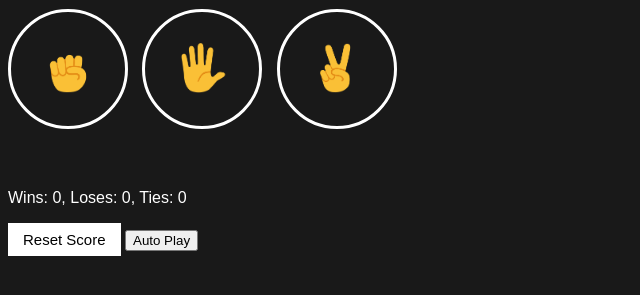
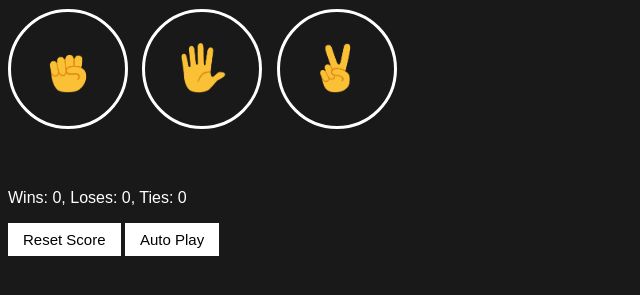
Before and after one commit to Ashkanghadimii/JavaScript, a plain HTML site: page Rock-paper-scissors.html in a window 1280 px wide. Shown: the part 85-380 px from the top of the page, without its empty margins (0-640 px from the left). Drawn offline with Linux system fonts and the light colour scheme.

Commit message:
Update Rock-paper-scissors.css

```diff
--- a/Rock-paper-scissors.css
+++ b/Rock-paper-scissors.css
@@ -32,7 +32,7 @@ body{
     margin-top: 60px;
   }
 
-  .reset-button{
+  .reset-button , .auto-play-button{
     background-color: white;
     color: black;
     border: none;
```
